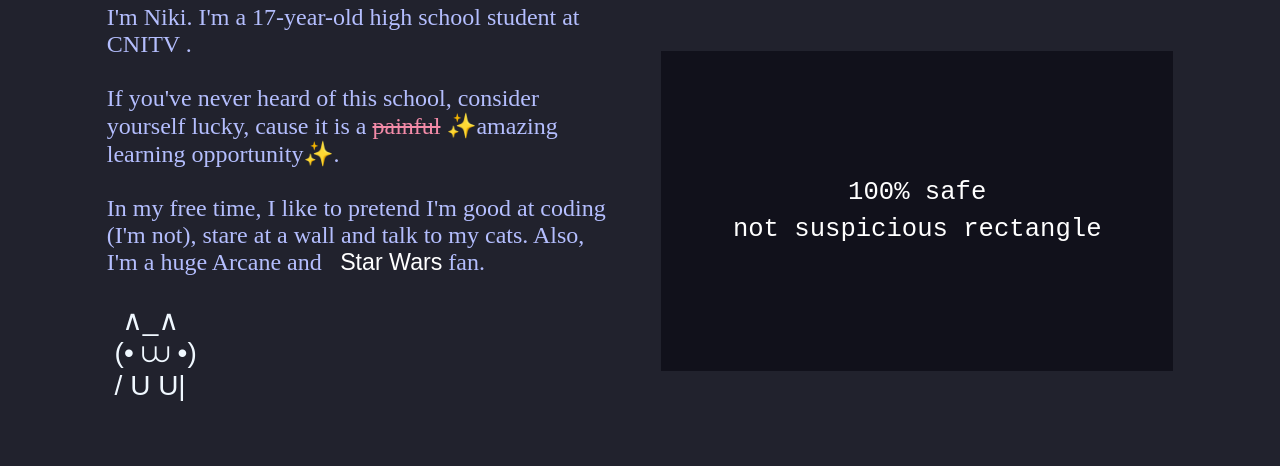
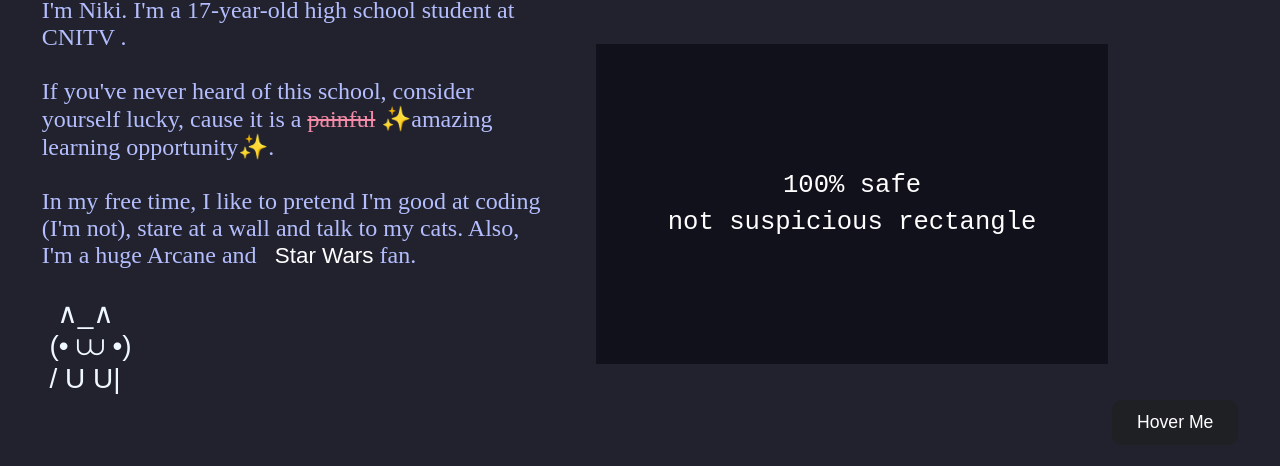
Before and after one commit to N1coleta/purrsonal-website, a plain HTML site: page index.html in a window 1280 px wide. Shown: the part 200-666 px from the top of the page. Drawn offline with Linux system fonts and the light colour scheme; a web font is replaced by a local one.

Commit message:
added button

```diff
--- a/index.html
+++ b/index.html
@@ -28,6 +28,21 @@
                         </div>
                         <img id="gallery" src="./backroundColors/blackBackroundColor.jpg" alt="Cat Image" />
                 </div>
+                <button class="expand dual-expand">
+                    <div class="expand-icon option-left">
+                        <svg xmlns="http://www.w3.org/2000/svg" viewBox="0 0 24 24" fill="none" stroke="currentColor" stroke-width="2">
+                        <path d="M18 6L6 18M6 6l12 12"/>
+                        </svg>
+                    </div>
+
+                    <span class="button-text">Hover Me</span>
+
+                    <div class="expand-icon option-right">
+                        <svg xmlns="http://www.w3.org/2000/svg" viewBox="0 0 24 24" fill="none" stroke="currentColor" stroke-width="2">
+                        <polyline points="9 18 15 12 9 6"></polyline>
+                        </svg>
+                    </div>
+                    </button>
             </container>
         </div>
     </body>
--- a/main.js
+++ b/main.js
@@ -189,3 +189,15 @@
 constructGrid();
 setUpImg();
 await loadCats();
+
+
+//from internet
+document.querySelector(".option-left")?.addEventListener("click", (e) => {
+  e.stopPropagation();
+  console.log("Left option clicked!");
+});
+
+document.querySelector(".option-right")?.addEventListener("click", (e) => {
+  e.stopPropagation();
+  console.log("Right option clicked!");
+});
--- a/style.css
+++ b/style.css
@@ -58,7 +58,7 @@
 }
 #StarWars{
     font-family: 'Star Wars', sans-serif;
-    font-size: 2.9vh;
+    font-size: 2.8vh;
     color: white;
 }
 
@@ -143,3 +143,71 @@
 @keyframes blink-caret {
   from, to { border-color: transparent; }
 }
+/*more code from the internet*/
+button.expand {
+  --button-height: 48px;
+  overflow: hidden;
+  outline: none;
+  background-color: #1f2024;
+  border-radius: 10px;
+  padding: 12px 25px;
+  font-size: 1.1em;
+  border: none;
+  color: white;
+  font-family: "Nunito", sans-serif;
+  cursor: pointer;
+  position: relative;
+  transition: padding 0.3s;
+}
+
+.expand-icon {
+  --icon-size: 14px;
+  position: absolute;
+  top: 0;
+  height: var(--button-height);
+  width: var(--button-height);
+  display: flex;
+  justify-content: center;
+  align-items: center;
+  transition: transform 0.3s, background-color 0.2s;
+}
+
+.expand-icon > svg {
+  height: var(--icon-size);
+  width: var(--icon-size);
+  transition: transform 0.2s;
+}
+
+.expand-icon:hover {
+  background-color: rgba(255, 255, 255, 0.15);
+}
+
+.expand-icon:hover > svg {
+  transform: scale(1.2);
+}
+
+.expand-icon.option-left {
+  left: 0;
+  border-right: 1px solid #eee;
+  transform: translateX(calc(-1 * var(--button-height) - 1px));
+}
+
+.expand-icon.option-right {
+  right: 0;
+  border-left: 1px solid #eee;
+  transform: translateX(calc(var(--button-height) + 1px));
+}
+
+button.expand:hover,
+button.expand.loading {
+  padding-left: calc(25px + var(--button-height));
+  padding-right: calc(25px + var(--button-height));
+}
+
+button.expand:hover .expand-icon.option-left,
+button.expand.loading .expand-icon.option-left,
+button.expand:hover .expand-icon.option-right,
+button.expand.loading .expand-icon.option-right {
+  transform: translateX(0);
+  transition: transform 0.3s 0.05s;
+}
```
